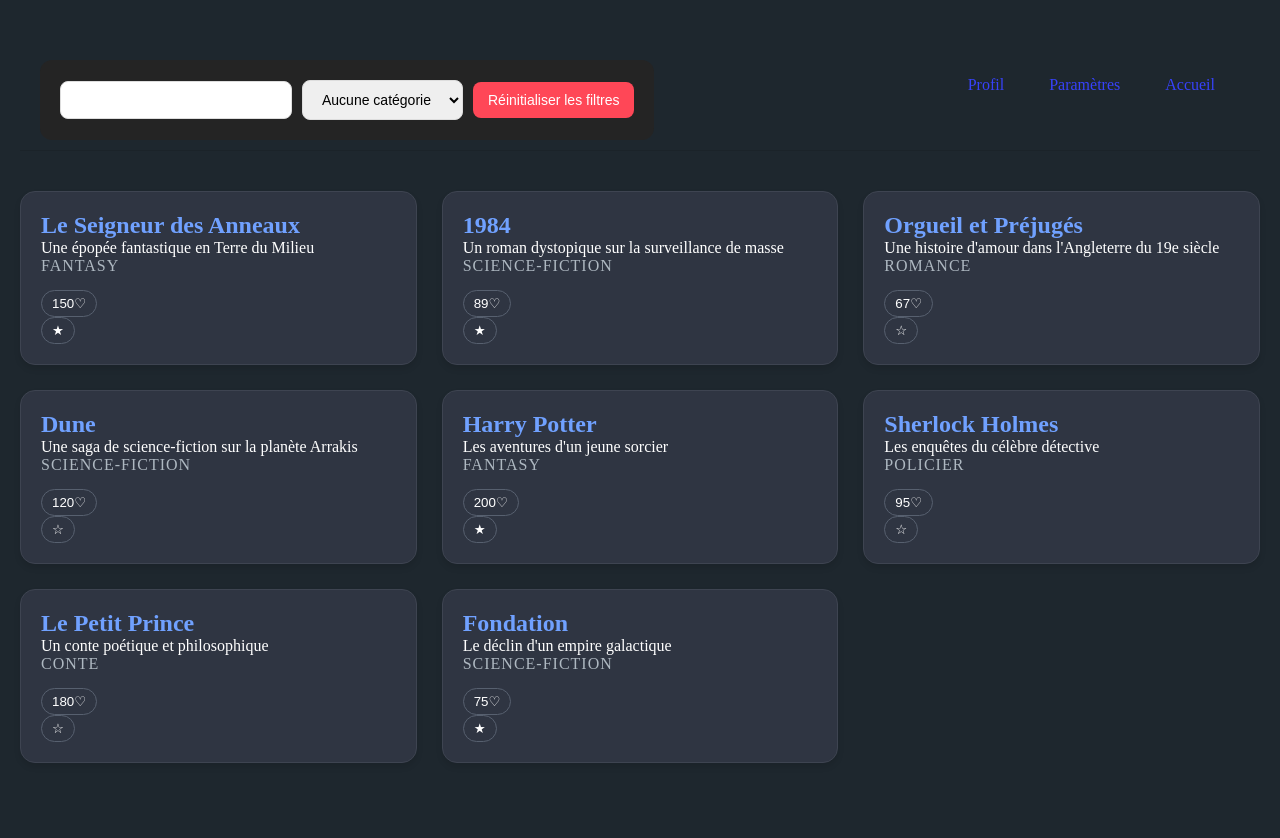
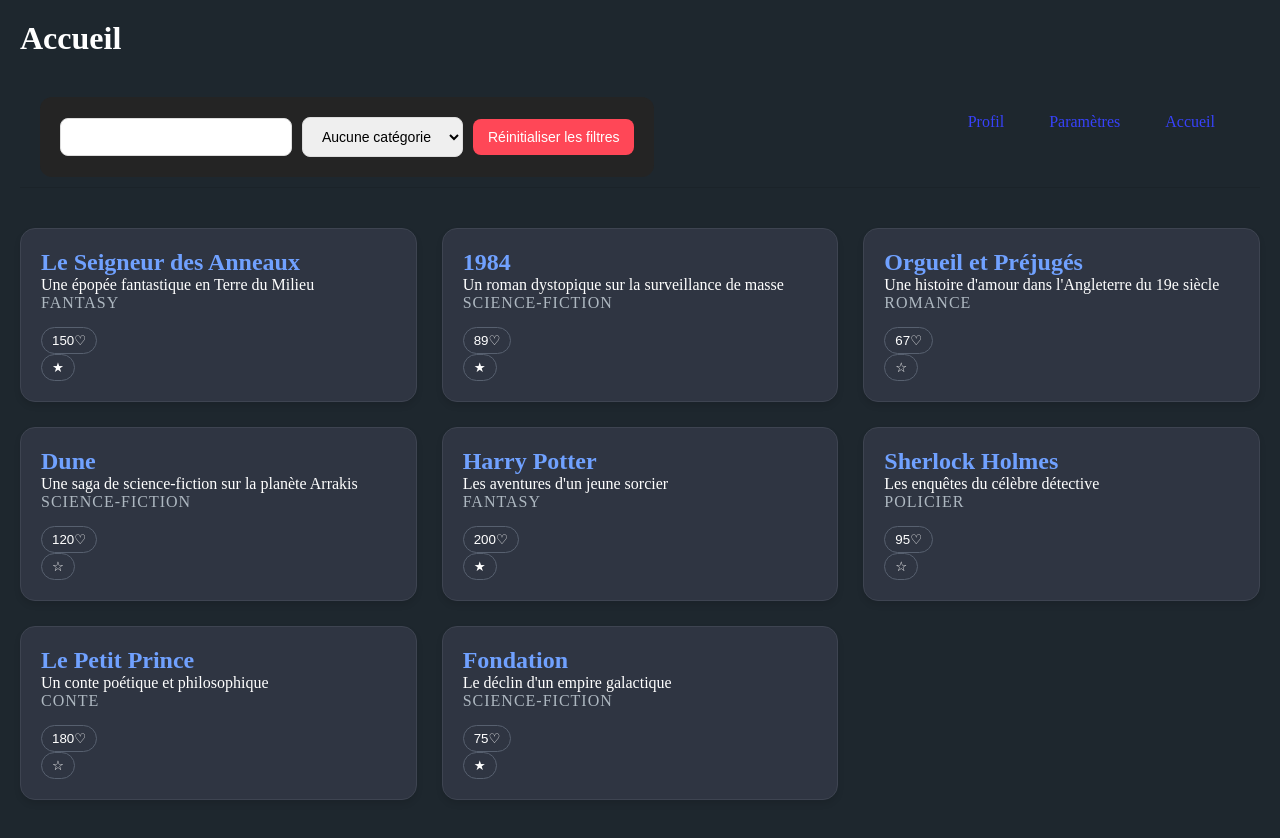
Before and after one commit to JeremyByrdyCheron/react-library, a React (Create React App) app: page / in a window 1280 px wide. Built offline with nearby package versions, Linux system fonts and the light colour scheme.

Commit message:
add a div to contain books inside profile and let it have same css as home. add home title

```diff
--- a/src/pages/Home/Home.jsx
+++ b/src/pages/Home/Home.jsx
@@ -18,6 +18,7 @@
 
   return (
     <main className={darkMode ? "home dark" : "home light"}>
+      <h1>Accueil</h1>
       <NavBar
         filterText={filterText}
         setFilterText={setFilterText}
--- a/src/pages/Profile/Profile.jsx
+++ b/src/pages/Profile/Profile.jsx
@@ -32,7 +32,7 @@
         setFilterCategory={setFilterCategory}
         books={books}
       />
-
+      <div className="books">
         {filteredFavoriteBooks.map((book) => (
           <Book
             id={book["id"]}
@@ -48,6 +48,7 @@
           />
         ))}
       </div>
+    </div>
   );
 };
 
```
Lines whose indentation alone changed are shown as unchanged.
